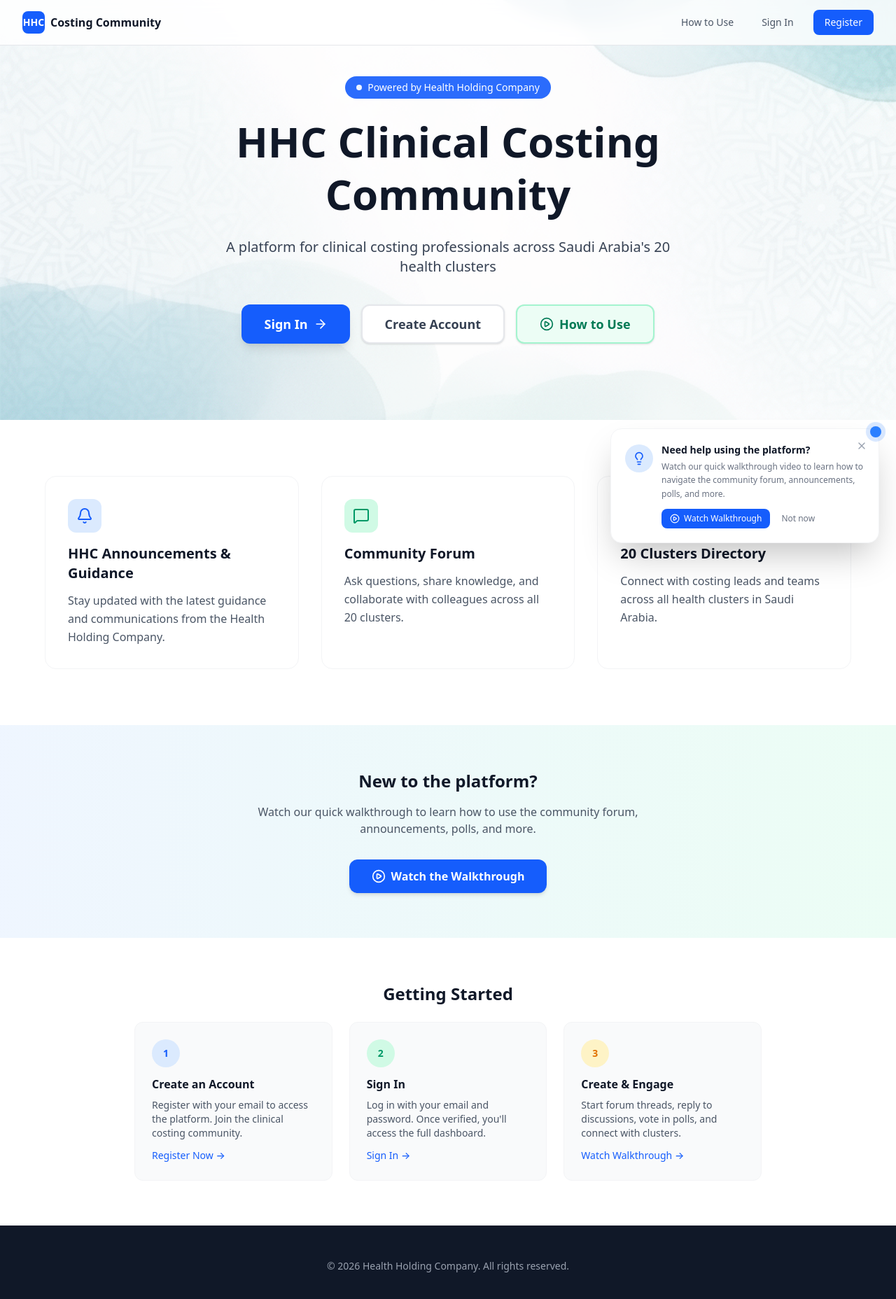
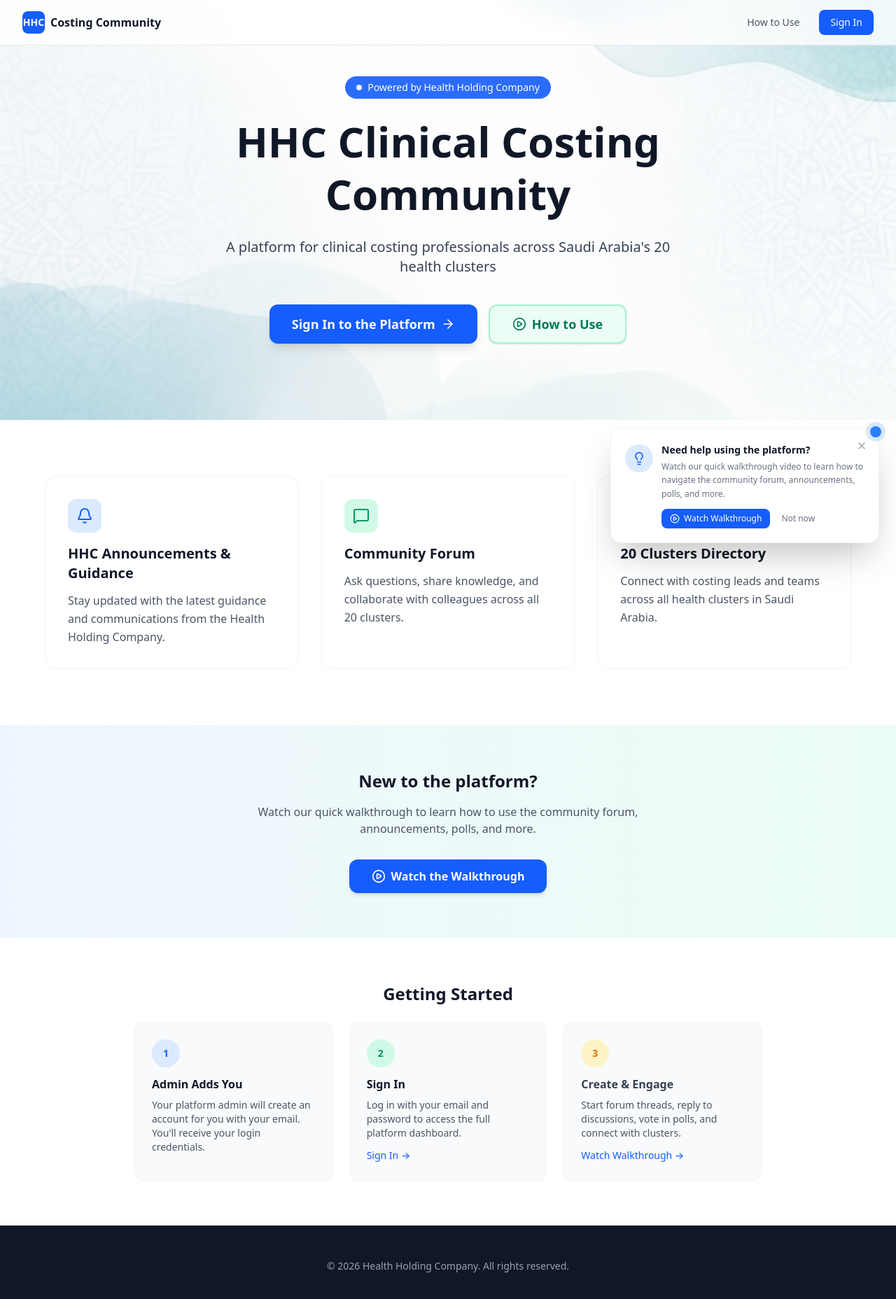
Before and after one commit to mohammedimran2901/hhc-community-platform, a Next.js app: page / in a window 1280 px wide. Shown: the top 1856 px of the page at 70% size. Built offline with nearby package versions, Linux system fonts and the light colour scheme.

Commit message:
Remove Register button, add Home button to navbar, make /how-to-use public

```diff
--- a/src/app/page.tsx
+++ b/src/app/page.tsx
@@ -23,15 +23,9 @@
               </Link>
               <Link
                 href="/auth/login"
-                className="text-gray-600 hover:text-gray-900 px-3 py-2 text-sm font-medium transition-colors"
+                className="bg-blue-600 text-white px-4 py-2 rounded-lg hover:bg-blue-700 font-medium text-sm transition-colors"
               >
                 Sign In
-              </Link>
-              <Link
-                href="/auth/register"
-                className="bg-blue-600 text-white px-4 py-2 rounded-lg hover:bg-blue-700 font-medium text-sm transition-colors"
-              >
-                Register
               </Link>
             </div>
           </div>
@@ -62,14 +56,8 @@
               href="/auth/login"
               className="inline-flex items-center justify-center gap-2 bg-blue-600 text-white px-8 py-3 rounded-xl hover:bg-blue-700 font-semibold text-lg transition-colors shadow-lg"
             >
-              Sign In
+              Sign In to the Platform
               <ArrowRight className="w-5 h-5" />
-            </Link>
-            <Link
-              href="/auth/register"
-              className="inline-flex items-center justify-center gap-2 bg-white text-gray-700 px-8 py-3 rounded-xl border-2 border-gray-200 hover:border-gray-300 font-semibold text-lg transition-colors shadow-sm"
-            >
-              Create Account
             </Link>
             <Link
               href="/how-to-use"
@@ -145,23 +133,22 @@
               <div className="w-10 h-10 bg-blue-100 rounded-full flex items-center justify-center mb-3">
                 <span className="text-blue-600 font-bold text-sm">1</span>
               </div>
-              <h3 className="font-semibold text-gray-900 mb-2">Create an Account</h3>
-              <p className="text-sm text-gray-600">Register with your email to access the platform. Join the clinical costing community.</p>
-              <Link href="/auth/register" className="text-sm text-blue-600 hover:text-blue-700 font-medium mt-3 inline-block">Register Now →</Link>
+              <h3 className="font-semibold text-gray-900 mb-2">Admin Adds You</h3>
+              <p className="text-sm text-gray-600">Your platform admin will create an account for you with your email. You'll receive your login credentials.</p>
             </div>
             <div className="p-6 rounded-xl border border-gray-100 bg-gray-50">
               <div className="w-10 h-10 bg-emerald-100 rounded-full flex items-center justify-center mb-3">
                 <span className="text-emerald-600 font-bold text-sm">2</span>
               </div>
               <h3 className="font-semibold text-gray-900 mb-2">Sign In</h3>
-              <p className="text-sm text-gray-600">Log in with your email and password. Once verified, you'll access the full dashboard.</p>
+              <p className="text-sm text-gray-600">Log in with your email and password to access the full platform dashboard.</p>
               <Link href="/auth/login" className="text-sm text-blue-600 hover:text-blue-700 font-medium mt-3 inline-block">Sign In →</Link>
             </div>
             <div className="p-6 rounded-xl border border-gray-100 bg-gray-50">
               <div className="w-10 h-10 bg-amber-100 rounded-full flex items-center justify-center mb-3">
                 <span className="text-amber-600 font-bold text-sm">3</span>
               </div>
-              <h3 className="font-semibold text-gray-900 mb-2">Create & Engage</h3>
+              <h3 className="font-semibold text-gray-700 mb-2">Create & Engage</h3>
               <p className="text-sm text-gray-600">Start forum threads, reply to discussions, vote in polls, and connect with clusters.</p>
               <Link href="/how-to-use" className="text-sm text-blue-600 hover:text-blue-700 font-medium mt-3 inline-block">Watch Walkthrough →</Link>
             </div>
--- a/src/components/layout/Navbar.tsx
+++ b/src/components/layout/Navbar.tsx
@@ -3,7 +3,7 @@
 import Link from 'next/link';
 import { usePathname, useRouter } from 'next/navigation';
 import { getClient } from '@/lib/supabase/client-lazy';
-import { LayoutDashboard, Bell, MessageSquare, Users, User, LogOut, Menu, X, Vote, Shield } from 'lucide-react';
+import { LayoutDashboard, Bell, MessageSquare, Users, User, LogOut, Menu, X, Vote, Shield, Home } from 'lucide-react';
 import { useState, useEffect } from 'react';
 
 const navItems = [
@@ -45,8 +45,13 @@
     <nav className="bg-white border-b border-gray-200 sticky top-0 z-40">
       <div className="max-w-7xl mx-auto px-4 sm:px-6 lg:px-8">
         <div className="flex justify-between h-16">
-          {/* Logo */}
-          <div className="flex items-center">
+          {/* Logo & Home */}
+          <div className="flex items-center gap-3">
+            <Link href="/" className="flex items-center gap-1.5 px-2.5 py-1.5 rounded-lg text-gray-500 hover:text-gray-700 hover:bg-gray-50 transition-colors" title="Home">
+              <Home className="w-4 h-4" />
+              <span className="text-xs font-medium hidden sm:inline">Home</span>
+            </Link>
+            <div className="w-px h-6 bg-gray-200" />
             <Link href="/dashboard" className="flex items-center gap-2">
               <div className="w-8 h-8 bg-blue-600 rounded-lg flex items-center justify-center">
                 <span className="text-white font-bold text-sm">HHC</span>
```
